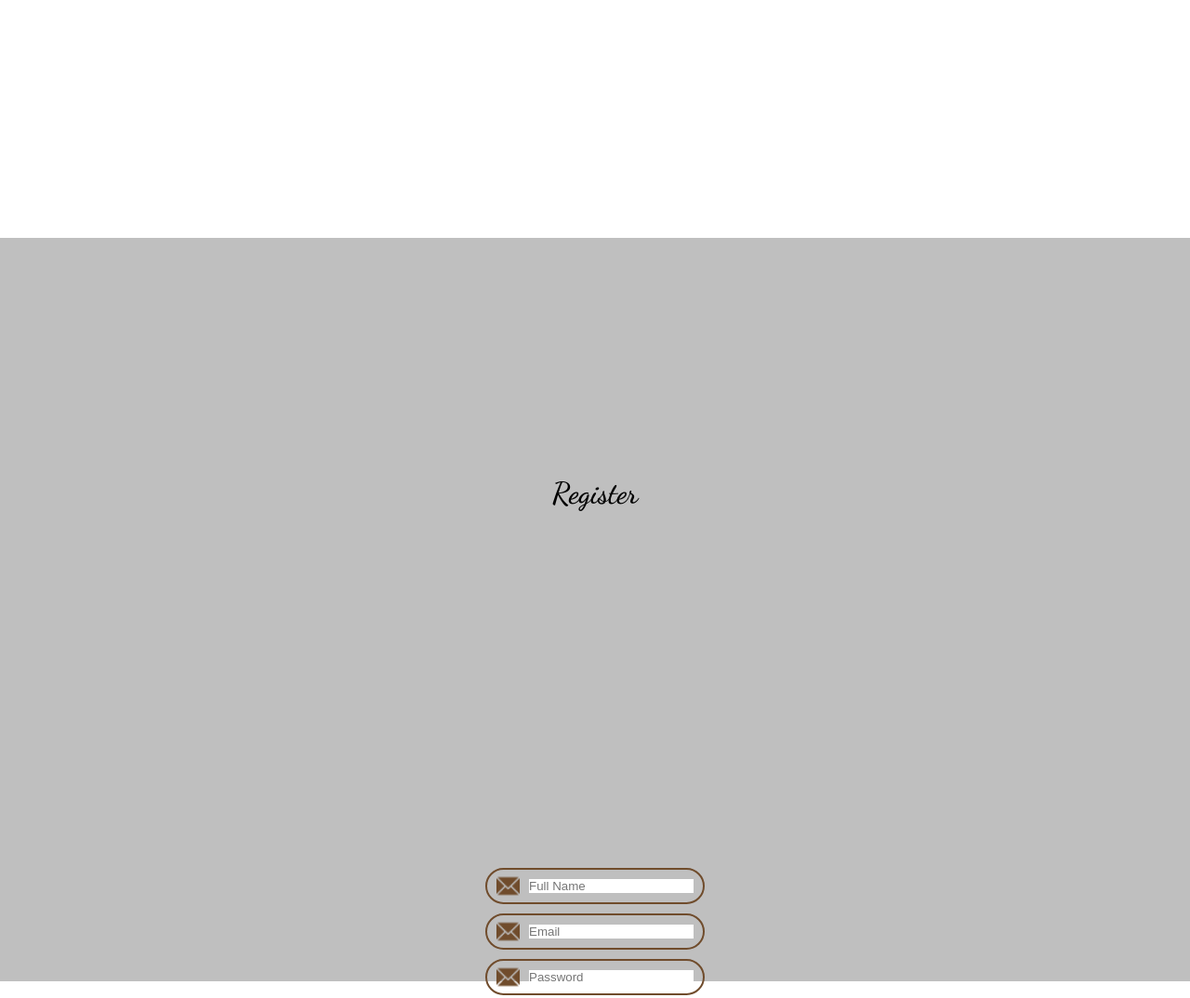
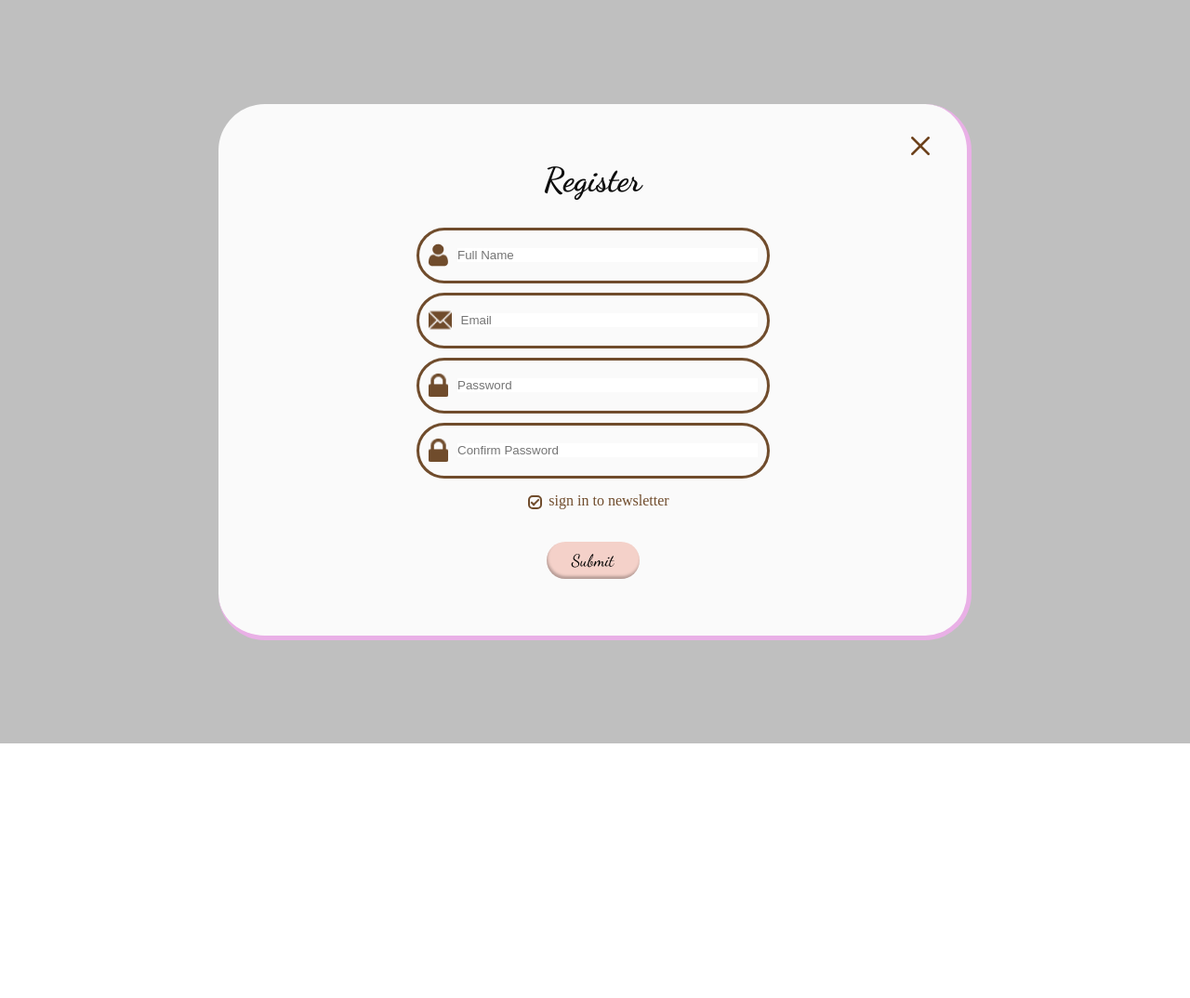
Before and after one commit to Luizgomess/EstacaoHack-Projeto-Final-Grupo5, a plain HTML site: page register.html in a window 1280 px wide. Shown: the top 1074 px of the page at 93% size. After the commit the page ends 800 px from the top, so only its background shows below. Drawn offline with Linux system fonts and the light colour scheme.

Commit message:
adicionada versao pc da tela de register

```diff
--- /dev/null
+++ b/css/register.css
@@ -0,0 +1,214 @@
+@import url('https://fonts.googleapis.com/css2?family=Dancing+Script:wght@400;500;600;700&family=Lato:wght@400;700&display=swap');
+:root {
+    --blue: #1e90ff;
+    --white: #fafafa;
+    --brown: #6d421c;
+    --dark-brown: #704c2c;
+    --black: #0c0c0c;
+    --font-dancing: 'Dancing Script', cursive;
+    --font-lato: 'Lato', sans-serif;
+}
+
+*{
+    margin: 0;
+    padding: 0;
+    box-sizing: border-box;
+}
+
+.modal-container {
+    position: relative;
+    width: 100vw;
+    height: 100vh;
+    background-color: var(--white);
+}
+
+.close-btn {
+    position: absolute;
+    top: 0;
+    right: 0;
+    background: url('/images/close-btn.png') no-repeat center;
+    width: 20px;
+    height: 20px;
+    margin: 20px 20px 0 0;
+}
+
+.close-btn:hover {
+    cursor: pointer;
+}
+
+.modal-content {
+    display: flex;
+    flex-direction: column;
+    justify-content: center;
+    align-items: center;
+    padding-top: 60px;
+}
+
+h1{
+    font-family: var(--font-dancing);
+    color: var(--black);
+    font-size: 36px;
+}
+
+.modal-content form {
+    display: flex;
+    flex-direction: column;
+    margin-top: 75px;
+}
+
+#register-form{
+    display: inline-block;
+    margin-left: auto;
+    margin-right: auto;
+    text-align: left;
+}
+
+.input-container{
+    display: flex;
+    align-items: center;
+    border: 3px solid var(--dark-brown);
+    border-radius: 50px;
+    width: 100%;
+    margin-bottom: 10px;
+    min-width: 300px;
+    min-height: 60px;
+}
+
+.input-icon{
+    width: 25px;
+    height: 25px;
+    margin-left: 10px;
+}
+
+.input-field{
+    width: 100%;
+    margin: 10px;
+    outline: none;
+    border: none;
+}
+
+.newsletter-container{
+    display: flex;
+    width: 100%;
+    align-items: center;
+    margin-left: auto;
+    margin-right: auto;
+    justify-content: center;
+}
+
+.checklabel {
+    color: #704c2c;
+    font-size: 15px;
+    margin-left: 7px;
+}
+
+/* Button style */
+.btn {
+    width: 100px;
+    height: 40px;
+    margin-top: 20px;
+    border-radius: 50px;
+    border: none;
+    background-color: rgba(235, 147, 129, 0.4);
+    box-shadow: inset 1px -3px 3px 0 rgba(0, 0, 0, 0.25);
+    font-family: 'Dancing Script', cursive;
+    font-size: 18px;
+  }
+
+  .btn:hover {
+    cursor: pointer;
+  }
+  /* end of button style */
+
+  .input-group {
+    display: block;
+    position: relative;
+    padding-left: 35px;
+    text-align: center;
+    margin: 15px 0;
+    color: var(--dark-brown);
+  }
+
+  .input-group input {
+    position: absolute;
+    opacity: 0;
+    cursor: pointer;
+    height: 0;
+    width: 0;
+  }
+
+  .checkmark {
+    position: absolute;
+    top: 3px;
+    left: 80px;
+    height: 15px;
+    width: 15px;
+    border: 2px solid var(--dark-brown);
+    border-radius: 5px;
+  }
+
+  .checkmark:after {
+    content: '';
+    position: absolute;
+    display: none;
+  }
+
+  .input-group input:checked ~ .checkmark:after {
+    display: block;
+  }
+
+  .input-group .checkmark:after {
+    left: 1px;
+    top: 0;
+    left: 3px;
+    width: 3px;
+    height: 7px;
+    border: solid var(--dark-brown);
+    border-width: 0 2px 2px 0;
+    -webkit-transform: rotate(45deg);
+    -ms-transform: rotate(45deg);
+    transform: rotate(45deg);
+  }
+
+
+  @media (min-width: 1024px) {
+
+    .container {
+        position: absolute;
+        display: flex;
+        align-items: center;
+        justify-content: center;
+        background-color: rgba(0, 0, 0, 0.25);
+        height: 100vh;
+        width: 100vw;
+    }
+
+    .modal-container {
+        margin: 0;
+        max-width: 810px;
+        max-height: 577px;
+        border-radius: 50px;
+        border-bottom: 5px rgba(233.0, 176.0, 230.0, 1.0) solid;
+        border-right: 5px rgba(233.0, 176.0, 230.0, 1.0) solid;
+    }
+
+    .close-btn {
+        margin: 35px 40px 0 0;
+    }
+    .modal-content h3 {
+        font-size: 52px;
+    }
+    .modal-content form {
+        margin-top: 30px;
+    }
+
+    .modal-content form .input-container {
+        min-width: 380px;
+        border: 3px solid var(--dark-brown);
+        border-radius: 50px;
+    }
+
+    .checkmark {
+        left: 120px;
+      }
+}
--- a/css/registerStyle.css
+++ /dev/null
@@ -1,102 +0,0 @@
-*{
-    margin: 0;
-    padding: 0;
-    box-sizing: border-box;
-}
-
-body{
-    width: 100%;
-    min-height: 100vh;
-    margin: 0;
-    padding: 0;
-    display: flex;
-    justify-content: center;
-}
-
-h1{
-    font-family: 'Dancing Script', cursive;
-    margin-top: 20%;
-    margin-bottom: 30%;
-}
-
-.container{
-    display: block;
-    text-align: center;
-    margin-top: 20%;
-}
-
-#register-form{
-    display: inline-block;
-    margin-left: auto;
-    margin-right: auto;
-    text-align: left;
-}
-
-.input-container{
-    display: flex;
-    border: 2px solid #704c2c;
-    border-radius: 50px;
-    width: 100%;
-    margin-bottom: 10px;
-    align-items: center;
-}
-
-.input-icon{
-    width: 25px;
-    height: 25px;
-    margin-left: 10px;
-}
-
-.input-field{
-    width: 100%;
-    margin: 10px;
-    outline: none;
-    border: none;
-}
-
-.newsletter-container{
-    display: flex;
-    width: 100%;
-    align-items: center;
-    margin-left: auto;
-    margin-right: auto;
-    justify-content: center;
-}
-
-.checkbox-input {
-    border: 1px solid #704c2c;
-}
-
-.checklabel {
-    color: #704c2c;
-    font-size: 15px;
-    margin-left: 7px;
-}
-
-/* Button style */
-.btn {
-    width: 100px;
-    height: 40px;
-    margin-top: 20px;
-    border-radius: 50px;
-    border: none;
-    background-color: rgba(235, 147, 129, 0.4);
-    box-shadow: inset 1px -3px 3px 0 rgba(0, 0, 0, 0.25);
-    font-family: 'Dancing Script', cursive;
-    font-size: 18px;
-  }
-
-  .btn:hover {
-    cursor: pointer;
-  }
-
-  @media (min-width: 1024px) {
-    .container {
-      display: block;
-      align-items: center;
-      justify-content: center;
-      background-color: rgba(0, 0, 0, 0.25);
-      height: 100vh;
-      width: 100%;
-    }
-}
--- a/register.html
+++ b/register.html
@@ -3,20 +3,19 @@
     <head>
         <meta charset="utf-8">
         <meta name="viewport" content="width=device-width, intitial-scale=1.0">
-        <link rel="stylesheet" href="css/registerStyle.css" />
+        <link rel="stylesheet" href="css/register.css" />
         <title>Register</title>
-
-        <!--Fonts -->
-        <link rel="preconnect" href="https://fonts.gstatic.com">
-        <link href="https://fonts.googleapis.com/css2?family=Dancing+Script:wght@600&display=swap" rel="stylesheet">
     </head>
     <body>
         <div class="container">
+            <div class="modal-container">
+                <div class="close-btn"></div>
+                <div class="modal-content">
                     <h1>Register</h1>
                     <form id="register-form" action="" method="post">
                         <!-- user name -->
                         <div class="input-container">
-                    <img class="input-icon" src="images/email-icon.png" />
+                            <img class="input-icon" src="images/user-icon.png" />
                             <input class="input-field" type="text" placeholder="Full Name">
                         </div>
                         <!-- user email-->
@@ -26,25 +25,27 @@
                         </div>
                         <!-- user password -->
                         <div class="input-container">
-                    <img class="input-icon" src="images/email-icon.png" />
+                            <img class="input-icon" src="images/password-icon.png" />
                             <input class="input-field" type="password" placeholder="Password">
                         </div>
                         <!-- user confirm-password -->
                         <div class="input-container">
-                    <img class="input-icon" src="images/email-icon.png" />
+                            <img class="input-icon" src="images/password-icon.png" />
                             <input class="input-field" type="password" placeholder="Confirm Password">
                         </div>
                         <!-- newsletter -->
-                <div class="newsletter-container">
-                    <input type="checkbox" class="checkbox-input" checked="checked">
-                    <p class="checklabel">sign in to newsletter</p>
-                </div>
+                        <label class="input-group">sign in to newsletter
+                            <input type="checkbox" checked="checked">
+                            <span class="checkmark"></span>
+                        </label>
                         <!-- register button  -->
                         <div class="newsletter-container">
                             <button class="btn" type="submit">Submit</button>
                         </div>
                     </form>
                 </div>
+            </div>
+        </div>
     </body>
 
     <footer>
```
Lines whose indentation alone changed are shown as unchanged.
